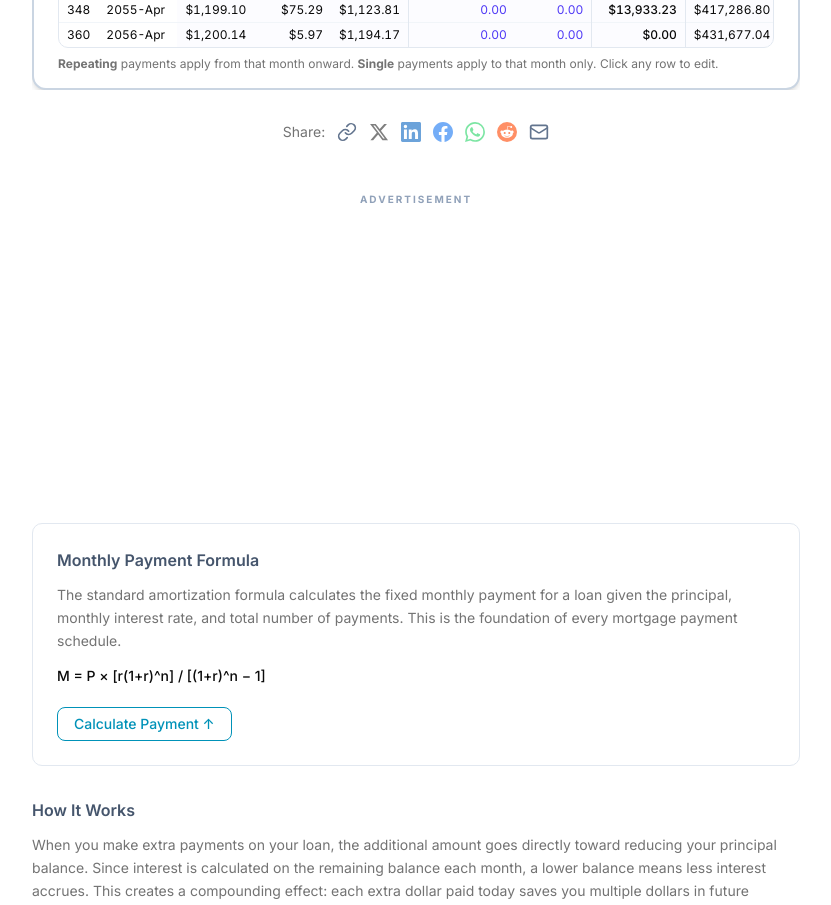
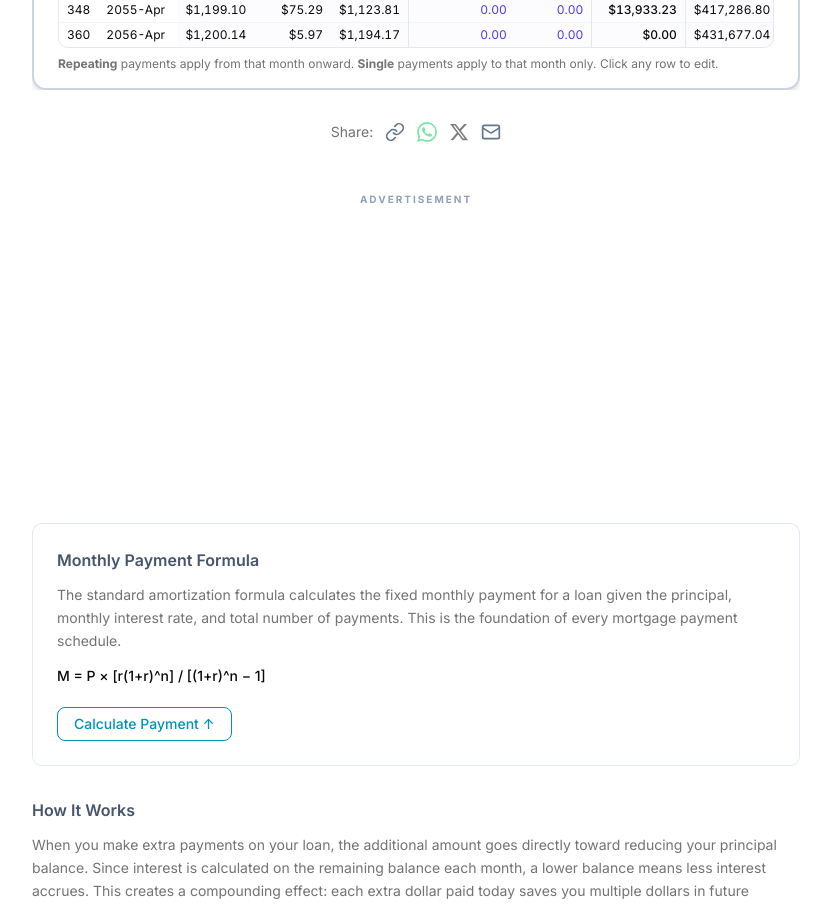
Before and after one commit to jeraymon/loanchop-next, a Next.js app: page / in a window 1280 px wide. Shown: the part 1280-2185 px from the top of the page, without its empty margins (224-1055 px from the left). Built offline with nearby package versions, Linux system fonts and the light colour scheme.

Commit message:
Trim share buttons to 5: Copy Link, WhatsApp, X, Email, Web Share
Remove LinkedIn, Facebook, Reddit — lower intent for calculator sharing.
Reorder by usage priority: copy link first, Web Share last as overflow.

Co-Authored-By: Claude Opus 4.6 (1M context) <noreply@anthropic.com>

```diff
--- a/src/components/ShareButtons.tsx
+++ b/src/components/ShareButtons.tsx
@@ -12,34 +12,10 @@ function XIcon({ className }: { className?: string }) {
   );
 }
 
-function LinkedInIcon({ className }: { className?: string }) {
-  return (
-    <svg viewBox="0 0 24 24" className={className} fill="currentColor" aria-hidden="true">
-      <path d="M20.447 20.452h-3.554v-5.569c0-1.328-.027-3.037-1.852-3.037-1.853 0-2.136 1.445-2.136 2.939v5.667H9.351V9h3.414v1.561h.046c.477-.9 1.637-1.85 3.37-1.85 3.601 0 4.267 2.37 4.267 5.455v6.286zM5.337 7.433a2.062 2.062 0 0 1-2.063-2.065 2.064 2.064 0 1 1 2.063 2.065zm1.782 13.019H3.555V9h3.564v11.452zM22.225 0H1.771C.792 0 0 .774 0 1.729v20.542C0 23.227.792 24 1.771 24h20.451C23.2 24 24 23.227 24 22.271V1.729C24 .774 23.2 0 22.222 0h.003z" />
-    </svg>
-  );
-}
-
-function FacebookIcon({ className }: { className?: string }) {
-  return (
-    <svg viewBox="0 0 24 24" className={className} fill="currentColor" aria-hidden="true">
-      <path d="M24 12.073c0-6.627-5.373-12-12-12s-12 5.373-12 12c0 5.99 4.388 10.954 10.125 11.854v-8.385H7.078v-3.47h3.047V9.43c0-3.007 1.792-4.669 4.533-4.669 1.312 0 2.686.235 2.686.235v2.953H15.83c-1.491 0-1.956.925-1.956 1.874v2.25h3.328l-.532 3.47h-2.796v8.385C19.612 23.027 24 18.062 24 12.073z" />
-    </svg>
-  );
-}
-
 function WhatsAppIcon({ className }: { className?: string }) {
   return (
     <svg viewBox="0 0 24 24" className={className} fill="currentColor" aria-hidden="true">
       <path d="M17.472 14.382c-.297-.149-1.758-.867-2.03-.967-.273-.099-.471-.148-.67.15-.197.297-.767.966-.94 1.164-.173.199-.347.223-.644.075-.297-.15-1.255-.463-2.39-1.475-.883-.788-1.48-1.761-1.653-2.059-.173-.297-.018-.458.13-.606.134-.133.298-.347.446-.52.149-.174.198-.298.298-.497.099-.198.05-.371-.025-.52-.075-.149-.669-1.612-.916-2.207-.242-.579-.487-.5-.669-.51-.173-.008-.371-.01-.57-.01-.198 0-.52.074-.792.372-.272.297-1.04 1.016-1.04 2.479 0 1.462 1.065 2.875 1.213 3.074.149.198 2.096 3.2 5.077 4.487.709.306 1.262.489 1.694.625.712.227 1.36.195 1.871.118.571-.085 1.758-.719 2.006-1.413.248-.694.248-1.289.173-1.413-.074-.124-.272-.198-.57-.347m-5.421 7.403h-.004a9.87 9.87 0 0 1-5.031-1.378l-.361-.214-3.741.982.998-3.648-.235-.374a9.86 9.86 0 0 1-1.51-5.26c.001-5.45 4.436-9.884 9.888-9.884 2.64 0 5.122 1.03 6.988 2.898a9.825 9.825 0 0 1 2.893 6.994c-.003 5.45-4.437 9.884-9.885 9.884m8.413-18.297A11.815 11.815 0 0 0 12.05 0C5.495 0 .16 5.335.157 11.892c0 2.096.547 4.142 1.588 5.945L.057 24l6.305-1.654a11.882 11.882 0 0 0 5.683 1.448h.005c6.554 0 11.89-5.335 11.893-11.893a11.821 11.821 0 0 0-3.48-8.413z" />
-    </svg>
-  );
-}
-
-function RedditIcon({ className }: { className?: string }) {
-  return (
-    <svg viewBox="0 0 24 24" className={className} fill="currentColor" aria-hidden="true">
-      <path d="M12 0A12 12 0 0 0 0 12a12 12 0 0 0 12 12 12 12 0 0 0 12-12A12 12 0 0 0 12 0zm5.01 4.744c.688 0 1.25.561 1.25 1.249a1.25 1.25 0 0 1-2.498.056l-2.597-.547-.8 3.747c1.824.07 3.48.632 4.674 1.488.308-.309.73-.491 1.207-.491.968 0 1.754.786 1.754 1.754 0 .716-.435 1.333-1.01 1.614a3.111 3.111 0 0 1 .042.52c0 2.694-3.13 4.87-7.004 4.87-3.874 0-7.004-2.176-7.004-4.87 0-.183.015-.366.043-.534A1.748 1.748 0 0 1 4.028 12c0-.968.786-1.754 1.754-1.754.463 0 .898.196 1.207.49 1.207-.883 2.878-1.43 4.744-1.487l.885-4.182a.342.342 0 0 1 .14-.197.35.35 0 0 1 .238-.042l2.906.617a1.214 1.214 0 0 1 1.108-.701zM9.25 12C8.561 12 8 12.562 8 13.25c0 .687.561 1.248 1.25 1.248.687 0 1.248-.561 1.248-1.249 0-.688-.561-1.249-1.249-1.249zm5.5 0c-.687 0-1.248.561-1.248 1.25 0 .687.561 1.248 1.249 1.248.688 0 1.249-.561 1.249-1.249 0-.687-.562-1.249-1.25-1.249zm-5.466 3.99a.327.327 0 0 0-.231.094.33.33 0 0 0 0 .463c.842.842 2.484.913 2.961.913.477 0 2.105-.056 2.961-.913a.361.361 0 0 0 .029-.463.33.33 0 0 0-.464 0c-.547.533-1.684.73-2.512.73-.828 0-1.979-.196-2.512-.73a.326.326 0 0 0-.232-.095z" />
     </svg>
   );
 }
@@ -87,29 +63,14 @@ export default function ShareButtons({ title, solutionLabel, solutionValue }: Sh
     }
   }, [title, shareText, url]);
 
-  const shareOnX = useCallback(() => {
-    const xUrl = `https://x.com/intent/tweet?text=${encodeURIComponent(shareText)}&url=${encodeURIComponent(url)}`;
-    window.open(xUrl, "_blank", "noopener,noreferrer,width=550,height=420");
-  }, [shareText, url]);
-
-  const shareOnLinkedIn = useCallback(() => {
-    const liUrl = `https://www.linkedin.com/sharing/share-offsite/?url=${encodeURIComponent(url)}`;
-    window.open(liUrl, "_blank", "noopener,noreferrer,width=600,height=500");
-  }, [url]);
-
-  const shareOnFacebook = useCallback(() => {
-    const fbUrl = `https://www.facebook.com/sharer/sharer.php?u=${encodeURIComponent(url)}`;
-    window.open(fbUrl, "_blank", "noopener,noreferrer,width=600,height=500");
-  }, [url]);
-
   const shareOnWhatsApp = useCallback(() => {
     const waUrl = `https://wa.me/?text=${encodeURIComponent(`${shareText}\n${url}`)}`;
     window.open(waUrl, "_blank", "noopener,noreferrer");
   }, [shareText, url]);
 
-  const shareOnReddit = useCallback(() => {
-    const redditUrl = `https://www.reddit.com/submit?url=${encodeURIComponent(url)}&title=${encodeURIComponent(shareText)}`;
-    window.open(redditUrl, "_blank", "noopener,noreferrer,width=800,height=600");
+  const shareOnX = useCallback(() => {
+    const xUrl = `https://x.com/intent/tweet?text=${encodeURIComponent(shareText)}&url=${encodeURIComponent(url)}`;
+    window.open(xUrl, "_blank", "noopener,noreferrer,width=550,height=420");
   }, [shareText, url]);
 
   const emailSubject = encodeURIComponent(title);
@@ -120,19 +81,7 @@ export default function ShareButtons({ title, solutionLabel, solutionValue }: Sh
     <div className="flex items-center justify-center gap-3 mt-3">
       <span className="text-sm text-muted-foreground">Share:</span>
 
-      {/* Native share — mobile devices with Web Share API */}
-      {canNativeShare && (
-        <button
-          onClick={nativeShare}
-          className="text-foreground/60 hover:text-foreground transition-colors"
-          aria-label="Share this calculator"
-          title="Share"
-        >
-          <SquareArrowUp className="w-5 h-5" />
-        </button>
-      )}
-
-      {/* Copy link — always visible */}
+      {/* Copy link */}
       <button
         onClick={copyLink}
         className="text-slate-500 hover:text-foreground transition-colors relative"
@@ -147,7 +96,17 @@ export default function ShareButtons({ title, solutionLabel, solutionValue }: Sh
         )}
       </button>
 
-      {/* Platform buttons — desktop fallback row (also visible on mobile alongside native share) */}
+      {/* WhatsApp */}
+      <button
+        onClick={shareOnWhatsApp}
+        className="text-[#25D366]/60 hover:text-[#25D366] transition-colors"
+        aria-label="Share on WhatsApp"
+        title="Share on WhatsApp"
+      >
+        <WhatsAppIcon className="w-5 h-5" />
+      </button>
+
+      {/* X */}
       <button
         onClick={shareOnX}
         className="text-black/50 hover:text-black dark:text-white/50 dark:hover:text-white transition-colors"
@@ -156,38 +115,8 @@ export default function ShareButtons({ title, solutionLabel, solutionValue }: Sh
       >
         <XIcon className="w-5 h-5" />
       </button>
-      <button
-        onClick={shareOnLinkedIn}
-        className="text-[#0A66C2]/60 hover:text-[#0A66C2] transition-colors"
-        aria-label="Share on LinkedIn"
-        title="Share on LinkedIn"
-      >
-        <LinkedInIcon className="w-5 h-5" />
-      </button>
-      <button
-        onClick={shareOnFacebook}
-        className="text-[#1877F2]/60 hover:text-[#1877F2] transition-colors"
-        aria-label="Share on Facebook"
-        title="Share on Facebook"
-      >
-        <FacebookIcon className="w-5 h-5" />
-      </button>
-      <button
-        onClick={shareOnWhatsApp}
-        className="text-[#25D366]/60 hover:text-[#25D366] transition-colors"
-        aria-label="Share on WhatsApp"
-        title="Share on WhatsApp"
-      >
-        <WhatsAppIcon className="w-5 h-5" />
-      </button>
-      <button
-        onClick={shareOnReddit}
-        className="text-[#FF4500]/60 hover:text-[#FF4500] transition-colors"
-        aria-label="Share on Reddit"
-        title="Share on Reddit"
-      >
-        <RedditIcon className="w-5 h-5" />
-      </button>
+
+      {/* Email */}
       <a
         href={mailtoHref}
         className="text-slate-500 hover:text-foreground transition-colors"
@@ -196,6 +125,18 @@ export default function ShareButtons({ title, solutionLabel, solutionValue }: Sh
       >
         <Mail className="w-5 h-5" />
       </a>
+
+      {/* Native share — mobile only (overflow for all other apps) */}
+      {canNativeShare && (
+        <button
+          onClick={nativeShare}
+          className="text-foreground/60 hover:text-foreground transition-colors"
+          aria-label="More sharing options"
+          title="More sharing options"
+        >
+          <SquareArrowUp className="w-5 h-5" />
+        </button>
+      )}
     </div>
   );
 }
```
